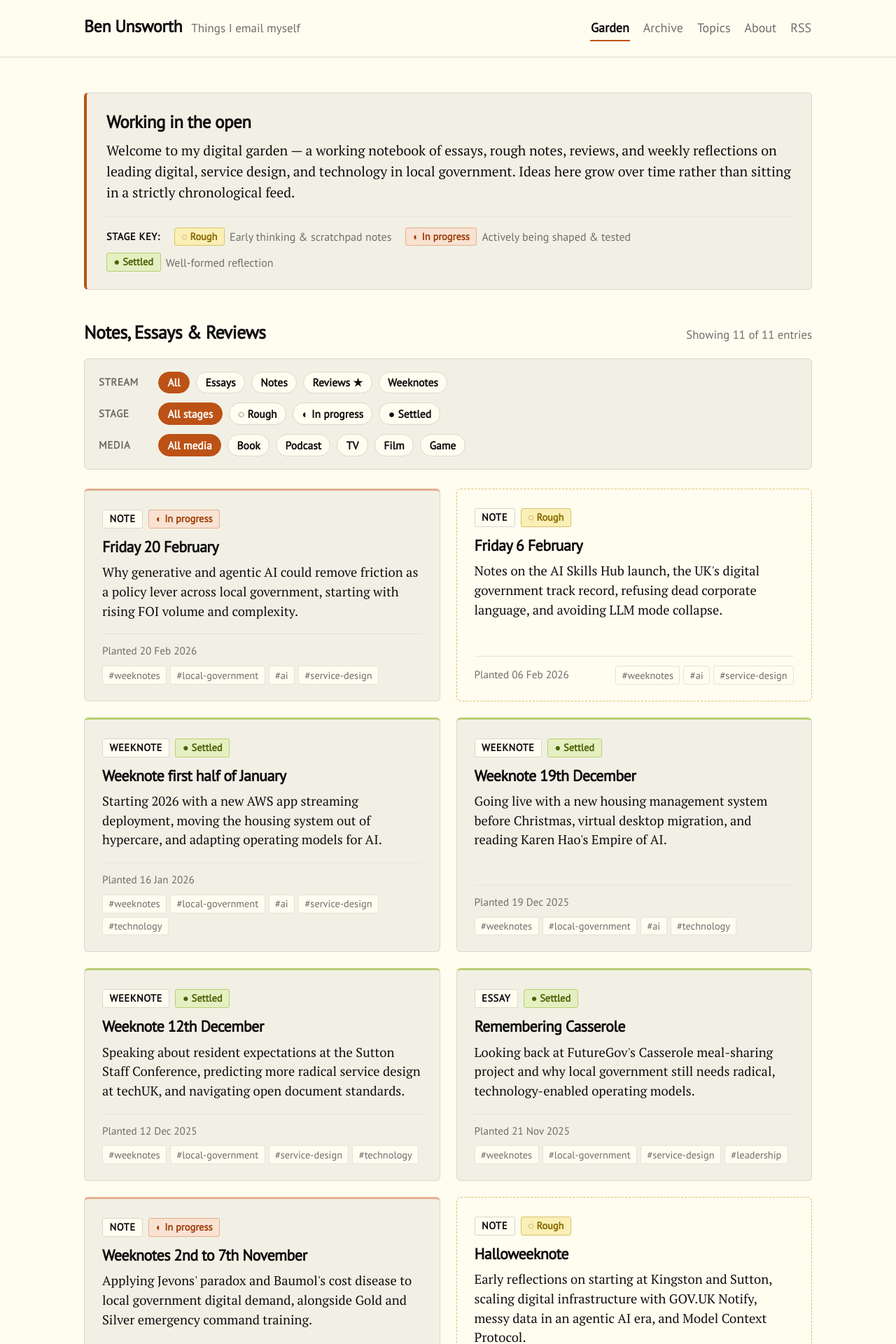
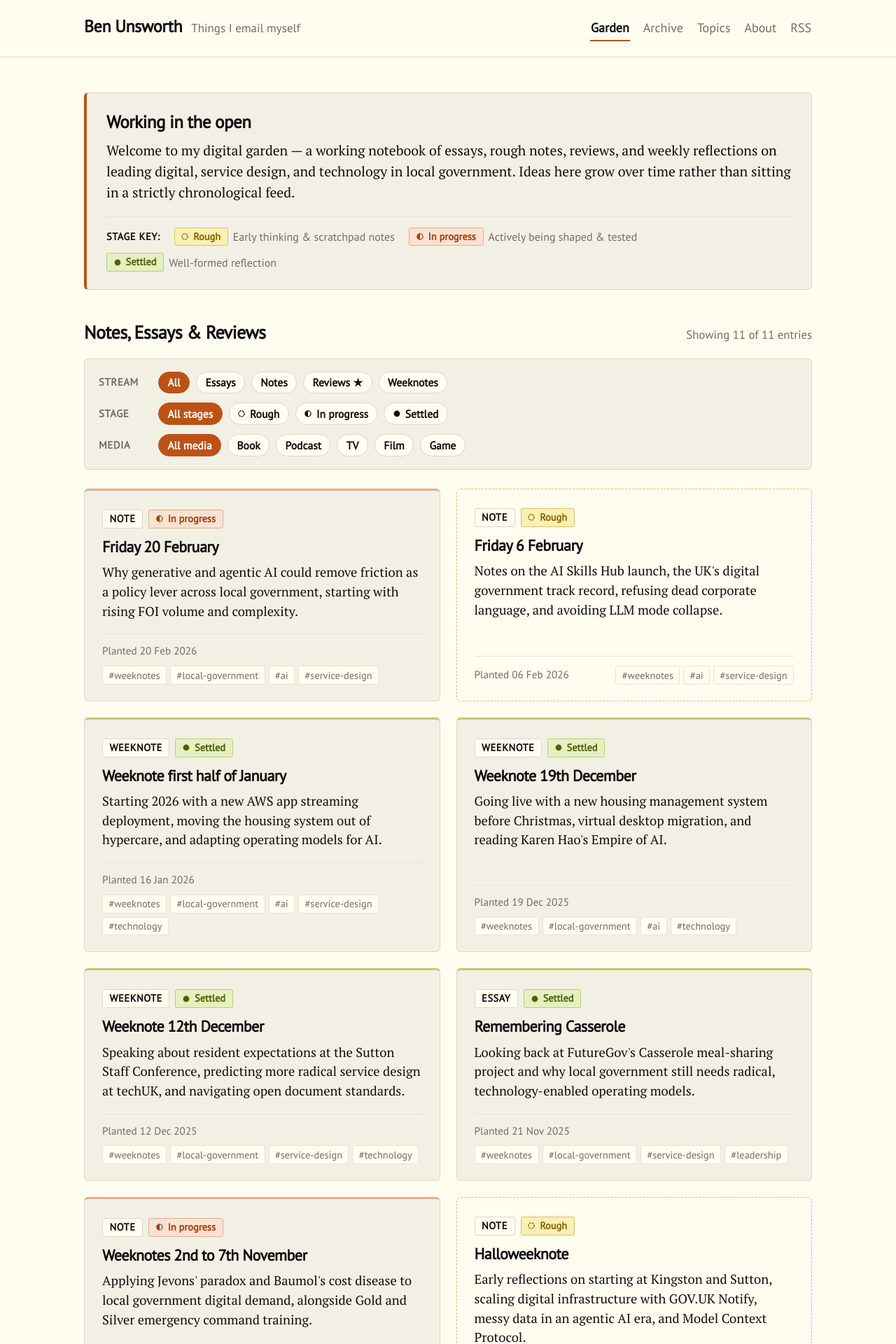
Before and after one commit to benunsworth/benunsworth.github.io, a Jekyll site: the page built from index.html, in a window 1280 px wide. Shown: the top 1920 px of the page at 70% size. Built offline with Jekyll 4.4.1, drawn with Linux system fonts in a browser that asks for light colours; the list of posts is cut into pages by our own code; some of the changed text lies outside the part shown.

Commit message:
feat(garden): implement Batch 5 precision 10px vector status glyphs (#7)

```diff
--- a/_includes/post_meta_badges.html
+++ b/_includes/post_meta_badges.html
@@ -44,11 +44,11 @@
 {%- assign status_label = "" -%}
 {%- case raw_status -%}
   {%- when "rough" -%}
-    {%- assign status_label = "◌ Rough" -%}
+    {%- assign status_label = "Rough" -%}
   {%- when "in-progress" -%}
-    {%- assign status_label = "◐ In progress" -%}
+    {%- assign status_label = "In progress" -%}
   {%- when "settled" -%}
-    {%- assign status_label = "● Settled" -%}
+    {%- assign status_label = "Settled" -%}
 {%- endcase -%}
 
 <span class="post-meta-badges">
@@ -61,6 +61,6 @@
   {% include star_rating.html rating=item.rating id_prefix=star_id_prefix %}
   {%- endif -%}
   {%- if status_label != "" -%}
-  <span class="badge badge-status badge-status-{{ raw_status }} badge-status--{{ raw_status }}">{{ status_label }}</span>
+  <span class="badge badge-status badge-status-{{ raw_status }} badge-status--{{ raw_status }}">{% include status_glyph.html status=raw_status %}<span>{{ status_label }}</span></span>
   {%- endif -%}
 </span>
--- /dev/null
+++ b/_includes/status_glyph.html
@@ -0,0 +1,9 @@
+{%- assign glyph_status = include.status | downcase | strip -%}
+{%- case glyph_status -%}
+  {%- when "rough" -%}
+    <svg class="status-glyph-svg" viewBox="0 0 10 10" width="10" height="10" aria-hidden="true" focusable="false"><circle cx="5" cy="5" r="4.1" fill="none" stroke="currentColor" stroke-width="1.3" stroke-dasharray="2.2 1.8" stroke-linecap="round" /></svg>
+  {%- when "in-progress" -%}
+    <svg class="status-glyph-svg" viewBox="0 0 10 10" width="10" height="10" aria-hidden="true" focusable="false"><circle cx="5" cy="5" r="4.1" fill="none" stroke="currentColor" stroke-width="1.3" /><path d="M 5,0.9 A 4.1,4.1 0 0,0 5,9.1 Z" fill="currentColor" /></svg>
+  {%- when "settled" -%}
+    <svg class="status-glyph-svg" viewBox="0 0 10 10" width="10" height="10" aria-hidden="true" focusable="false"><circle cx="5" cy="5" r="4.4" fill="currentColor" /></svg>
+{%- endcase -%}
--- a/_layouts/post.html
+++ b/_layouts/post.html
@@ -25,7 +25,7 @@ layout: default
   {%- assign raw_status = page.status | downcase | strip -%}
   {%- if raw_status == "rough" -%}
   <aside class="epistemic-banner" aria-label="Working in the open notice">
-    <span class="epistemic-banner-glyph" aria-hidden="true">◌</span>
+    <span class="epistemic-banner-glyph" aria-hidden="true">{% include status_glyph.html status="rough" %}</span>
     <div class="epistemic-banner-content">
       <strong>Working in the open &mdash; Rough note.</strong> This is early thinking, a scratchpad note, or a working hypothesis shared before it is fully formed. It may evolve as ideas are tested.
     </div>
--- a/index.html
+++ b/index.html
@@ -12,15 +12,15 @@ wide_layout: true
   <div class="garden-legend" aria-label="Maturity stage legend">
     <span class="garden-legend-label">Stage key:</span>
     <span class="garden-legend-item">
-      <span class="badge badge-status badge-status-rough badge-status--rough">◌ Rough</span>
+      <span class="badge badge-status badge-status-rough badge-status--rough">{% include status_glyph.html status="rough" %}<span>Rough</span></span>
       <span>Early thinking &amp; scratchpad notes</span>
     </span>
     <span class="garden-legend-item">
-      <span class="badge badge-status badge-status-in-progress badge-status--in-progress">◐ In progress</span>
+      <span class="badge badge-status badge-status-in-progress badge-status--in-progress">{% include status_glyph.html status="in-progress" %}<span>In progress</span></span>
       <span>Actively being shaped &amp; tested</span>
     </span>
     <span class="garden-legend-item">
-      <span class="badge badge-status badge-status-settled badge-status--settled">● Settled</span>
+      <span class="badge badge-status badge-status-settled badge-status--settled">{% include status_glyph.html status="settled" %}<span>Settled</span></span>
       <span>Well-formed reflection</span>
     </span>
   </div>
@@ -45,9 +45,9 @@ wide_layout: true
     <div class="filter-group" role="group" aria-label="Filter by maturity stage">
       <span class="filter-group-label">Stage</span>
       <button type="button" class="filter-pill active" data-filter-group="status" data-filter-value="all" aria-pressed="true">All stages</button>
-      <button type="button" class="filter-pill" data-filter-group="status" data-filter-value="rough" aria-pressed="false">◌ Rough</button>
-      <button type="button" class="filter-pill" data-filter-group="status" data-filter-value="in-progress" aria-pressed="false">◐ In progress</button>
-      <button type="button" class="filter-pill" data-filter-group="status" data-filter-value="settled" aria-pressed="false">● Settled</button>
+      <button type="button" class="filter-pill" data-filter-group="status" data-filter-value="rough" aria-pressed="false">{% include status_glyph.html status="rough" %}<span>Rough</span></button>
+      <button type="button" class="filter-pill" data-filter-group="status" data-filter-value="in-progress" aria-pressed="false">{% include status_glyph.html status="in-progress" %}<span>In progress</span></button>
+      <button type="button" class="filter-pill" data-filter-group="status" data-filter-value="settled" aria-pressed="false">{% include status_glyph.html status="settled" %}<span>Settled</span></button>
     </div>
 
     <div class="filter-group" role="group" aria-label="Filter reviews by media category">
--- a/public/css/lanyon.css
+++ b/public/css/lanyon.css
@@ -835,6 +835,20 @@ a.pagination-item:hover {
   border: 1px solid var(--color-progress-border);
 }
 
+.badge-status {
+  display: inline-flex;
+  align-items: center;
+  gap: .35rem;
+}
+
+.status-glyph-svg {
+  width: 10px;
+  height: 10px;
+  flex-shrink: 0;
+  display: inline-block;
+  vertical-align: middle;
+}
+
 .badge-status-rough,
 .badge-status--rough {
   color: var(--color-rough-text);
@@ -1127,7 +1141,7 @@ a.pagination-item:hover {
 .filter-pill {
   display: inline-flex;
   align-items: center;
-  gap: .25rem;
+  gap: .35rem;
   padding: .24rem .62rem;
   font-family: "PT Sans", Helvetica, Arial, sans-serif;
   font-size: .78rem;
@@ -1359,11 +1373,17 @@ a.pagination-item:hover {
 }
 
 .epistemic-banner-glyph {
+  display: inline-flex;
+  align-items: center;
   flex-shrink: 0;
-  font-size: 1.05rem;
-  font-weight: 700;
-  line-height: 1.25;
+  line-height: 1;
   color: var(--color-rough-text);
+  margin-top: .15rem;
+}
+
+.epistemic-banner-glyph .status-glyph-svg {
+  width: 16px;
+  height: 16px;
 }
 
 .epistemic-banner strong {
--- a/public/js/script.js
+++ b/public/js/script.js
@@ -55,13 +55,19 @@
     }
 
     var rawStatus = (post.status || '').toLowerCase();
-    var statusMap = {
-      rough: '\u25cc Rough',
-      'in-progress': '\u25d0 In progress',
-      settled: '\u25cf Settled'
+    var statusSvgs = {
+      rough: '<svg class="status-glyph-svg" viewBox="0 0 10 10" width="10" height="10" aria-hidden="true" focusable="false"><circle cx="5" cy="5" r="4.1" fill="none" stroke="currentColor" stroke-width="1.3" stroke-dasharray="2.2 1.8" stroke-linecap="round" /></svg>',
+      'in-progress': '<svg class="status-glyph-svg" viewBox="0 0 10 10" width="10" height="10" aria-hidden="true" focusable="false"><circle cx="5" cy="5" r="4.1" fill="none" stroke="currentColor" stroke-width="1.3" /><path d="M 5,0.9 A 4.1,4.1 0 0,0 5,9.1 Z" fill="currentColor" /></svg>',
+      settled: '<svg class="status-glyph-svg" viewBox="0 0 10 10" width="10" height="10" aria-hidden="true" focusable="false"><circle cx="5" cy="5" r="4.4" fill="currentColor" /></svg>'
     };
-    if (rawStatus && statusMap[rawStatus]) {
-      html += '<span class="badge badge-status badge-status-' + escapeHtml(rawStatus) + ' badge-status--' + escapeHtml(rawStatus) + '">' + escapeHtml(statusMap[rawStatus]) + '</span>';
+    var statusLabels = {
+      rough: 'Rough',
+      'in-progress': 'In progress',
+      settled: 'Settled'
+    };
+    if (rawStatus && statusLabels[rawStatus]) {
+      html += '<span class="badge badge-status badge-status-' + escapeHtml(rawStatus) + ' badge-status--' + escapeHtml(rawStatus) + '">' +
+        statusSvgs[rawStatus] + '<span>' + escapeHtml(statusLabels[rawStatus]) + '</span></span>';
     }
 
     html += '</span>';
```
Also changed, not shown: AGENTS.md (+5 -4 lines).
